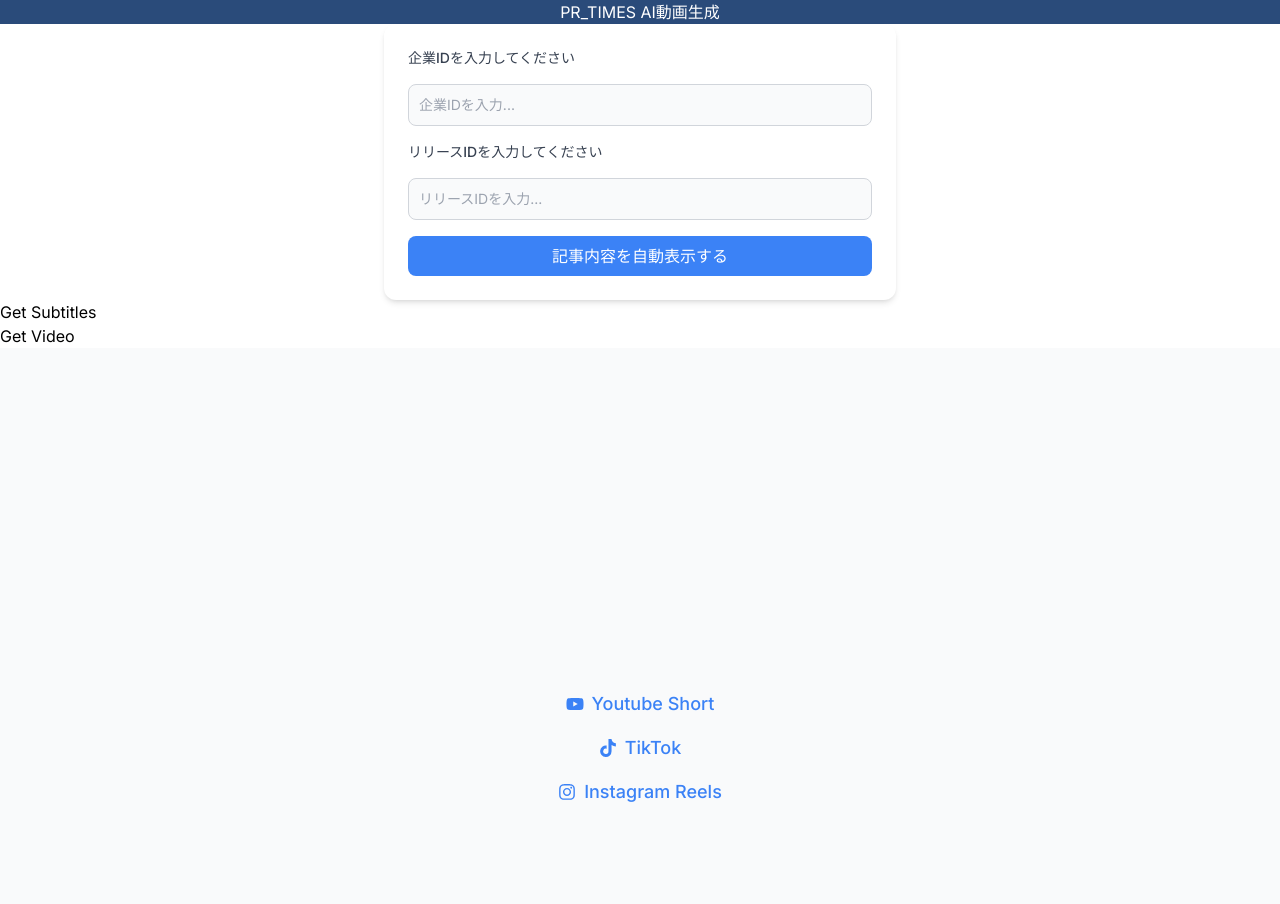
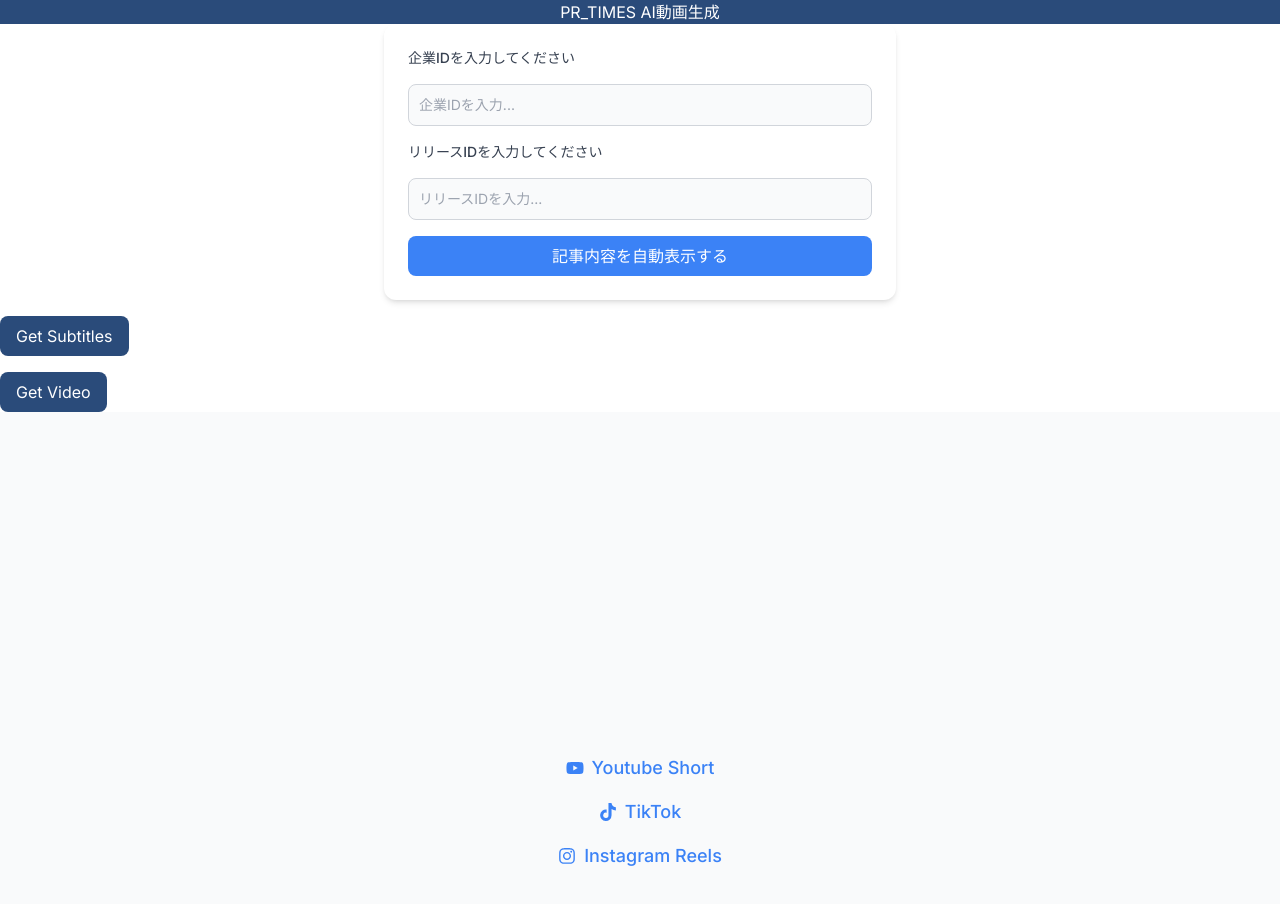
Before and after one commit to PRTIMES/hackathon2024-summer-team-c, a Next.js app in the folder videogenerate/: page / in a window 1280 px wide. Shown: the top 904 px of the page. Built offline with nearby package versions, Linux system fonts and the light colour scheme.

Commit message:
base64バックエンド送信機能作成、css,typescript修正

```diff
--- a/videogenerate/app/api/video/route.ts
+++ b/videogenerate/app/api/video/route.ts
@@ -5,6 +5,7 @@
   try {
     // リクエストボディを取得
     const data = await request.json();
+    console.log(data);
 
     // 例: リクエストデータを処理する
     const { thumbnail, subtitles } = data;
--- a/videogenerate/app/page.tsx
+++ b/videogenerate/app/page.tsx
@@ -9,17 +9,27 @@
 import React, { useState } from 'react';
 import Test from "./test/page";
 
+// Articleの型を定義します
+type ReleaseData = {
+  id: string;
+  title: string;
+  content: string;
+  // その他のフィールドを必要に応じて追加してください
+};
+
 
 export default function Home() {
-  const [data, setData] = useState(null);
+  const [data, setData] = useState<ReleaseData | null>(null); // Articleまたはnull
+  const [base64Image, setBase64Image] = useState<string | null>(null);
+
   return (
     <>
       <Header/>
       <Result data={data} setData={setData} />
-      {data && <ArticleForm data={data}/>}
+      {data && <ArticleForm data={data} base64Image={base64Image} setBase64Image={setBase64Image} />}
       {/*<Subtitle/>*/}
       {/*<Video/>*/}
-      <Test/>
+      <Test base64Image={base64Image} setBase64Image={setBase64Image}/>
       <Snslink/>
       {/*{data && <Pvresult data={data}/>} */}
     </>
--- a/videogenerate/app/test/page.tsx
+++ b/videogenerate/app/test/page.tsx
@@ -1,19 +1,6 @@
 "use client";
 
 import { useState } from "react";
-
-// type SubtitlesResponse = {
-//   subtitles: Subtitle[];
-// };
-
-// type VideoRequest = {
-//   thumbnail: string,
-//   subtitles: Subtitle[]
-// }
-
-// type VideoResponse = {
-//   video: string;
-// };
 
 type Article = {
   title: string;
@@ -26,17 +13,23 @@
   content: string;
 };
 
+type Props = {
+  base64Image: string | null;
+  setBase64Image: (value: string | null) => void;
+}
 
-export default function Test() {
-  const article1 = {
+export default function Test({base64Image}: Props) {
+  const article1: Article = {
     title: "人工知能",
     subtitle: "AI",
     content: "人工知能（AI）は、コンピュータが人間の知能を模倣する能力です。",
   };
+
   const [subtitles, setSubtitles] = useState<Subtitle[]>([]);
   const [video, setVideo] = useState<string | null>(null);
 
   const getSubtitles = async (article: Article) => {
+    try {
       const response = await fetch("/api/subtitles", {
         method: "POST",
         headers: {
@@ -45,17 +38,31 @@
         body: JSON.stringify(article),
       });
 
-    const { subtitles } = await response.json();
-    setSubtitles(subtitles);
-    return subtitles;
-    // setSubtitles(subtitles);
+      const data = await response.json();
+      setSubtitles(data.subtitles);
+      return data.subtitles;
+    } catch (error) {
+      console.error("Error fetching subtitles:", error);
+    }
   };
 
-  const getVideo = async (thumbnail: string, subtitles: Subtitle[]) => {
+  const getVideo = async (base64Image: string | null,subtitles: Subtitle[]) => {
+    if (!base64Image) {
+      console.error("Base64 image is not set");
+      return;
+    }
+    if (!subtitles) {
+      console.error("subtitles is not set");
+      return;
+    }
+
+
     const videoRequest = {
-      thumbnail,
+      base64Image,
       subtitles
-    }
+    };
+
+    try {
       const response = await fetch("/api/video", {
         method: "POST",
         headers: {
@@ -64,13 +71,16 @@
         body: JSON.stringify(videoRequest),
       });
 
-    const { video } = await response.json();
-    setVideo(video);
+      const data = await response.json();
+      setVideo(data.video);
+    } catch (error) {
+      console.error("Error fetching video:", error);
+    }
   };
 
   return (
     <>
-      <button onClick={async () => await getSubtitles(article1)}>
+      <button onClick={async () => await getSubtitles(article1)} className="w-auto mt-4 bg-[#2a4b7a] text-white px-4 py-2 rounded-lg hover:bg-[#1E90FF]">
         Get Subtitles
       </button>
       <ul>
@@ -78,7 +88,7 @@
           <li key={subtitle.id}>{subtitle.content} </li>
         ))}
       </ul>
-      <button onClick={() => getVideo("thumbnailBase64", subtitles)}>Get Video</button>
+      <button onClick={() => getVideo(base64Image,subtitles)} className="w-auto mt-4 bg-[#2a4b7a] text-white px-4 py-2 rounded-lg hover:bg-[#1E90FF]">Get Video</button>
       {video && (
         <video controls width="600">
           <source src={`${video}`} type="video/mp4" />
```
Lines whose indentation alone changed are shown as unchanged.
